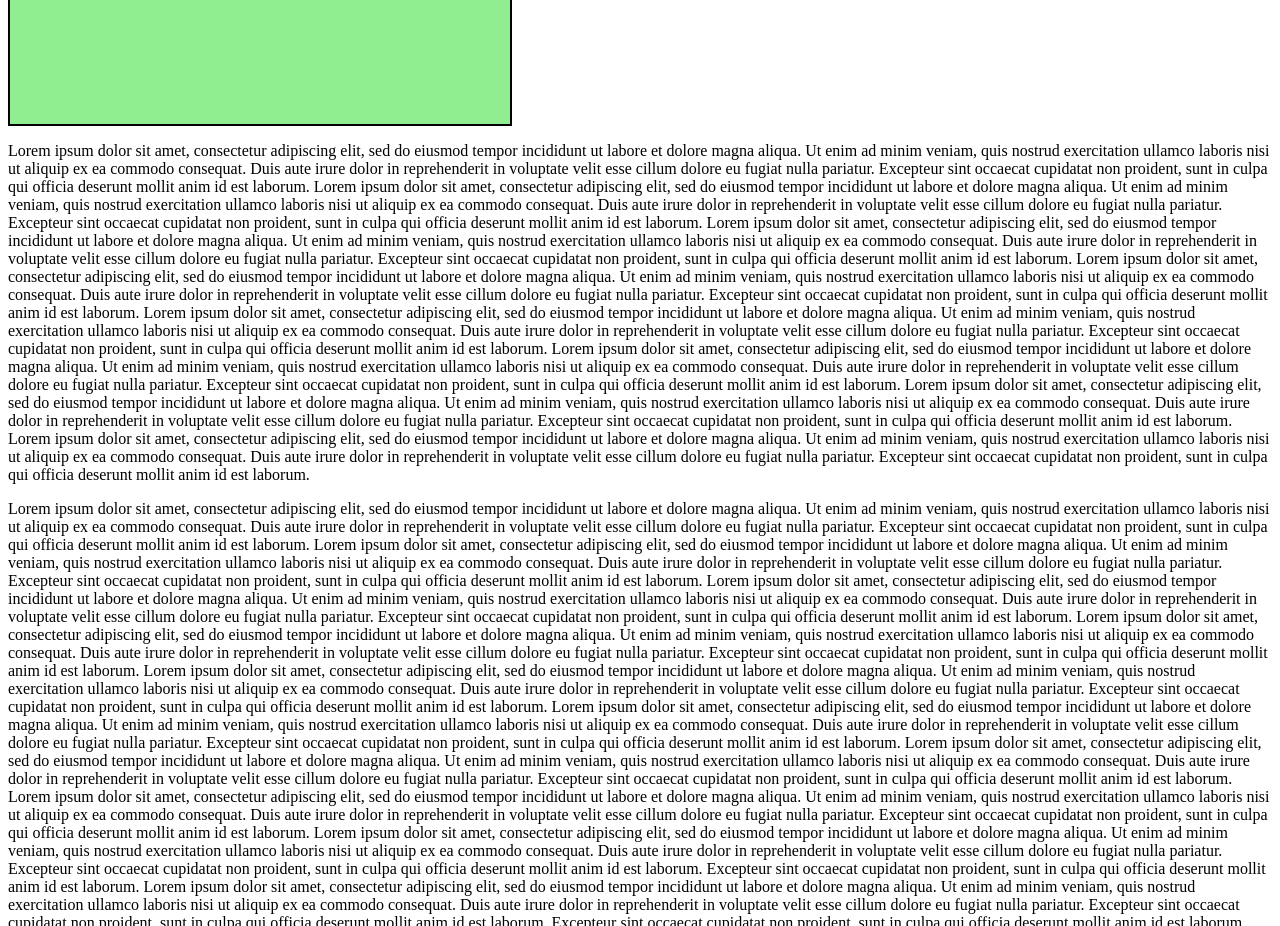
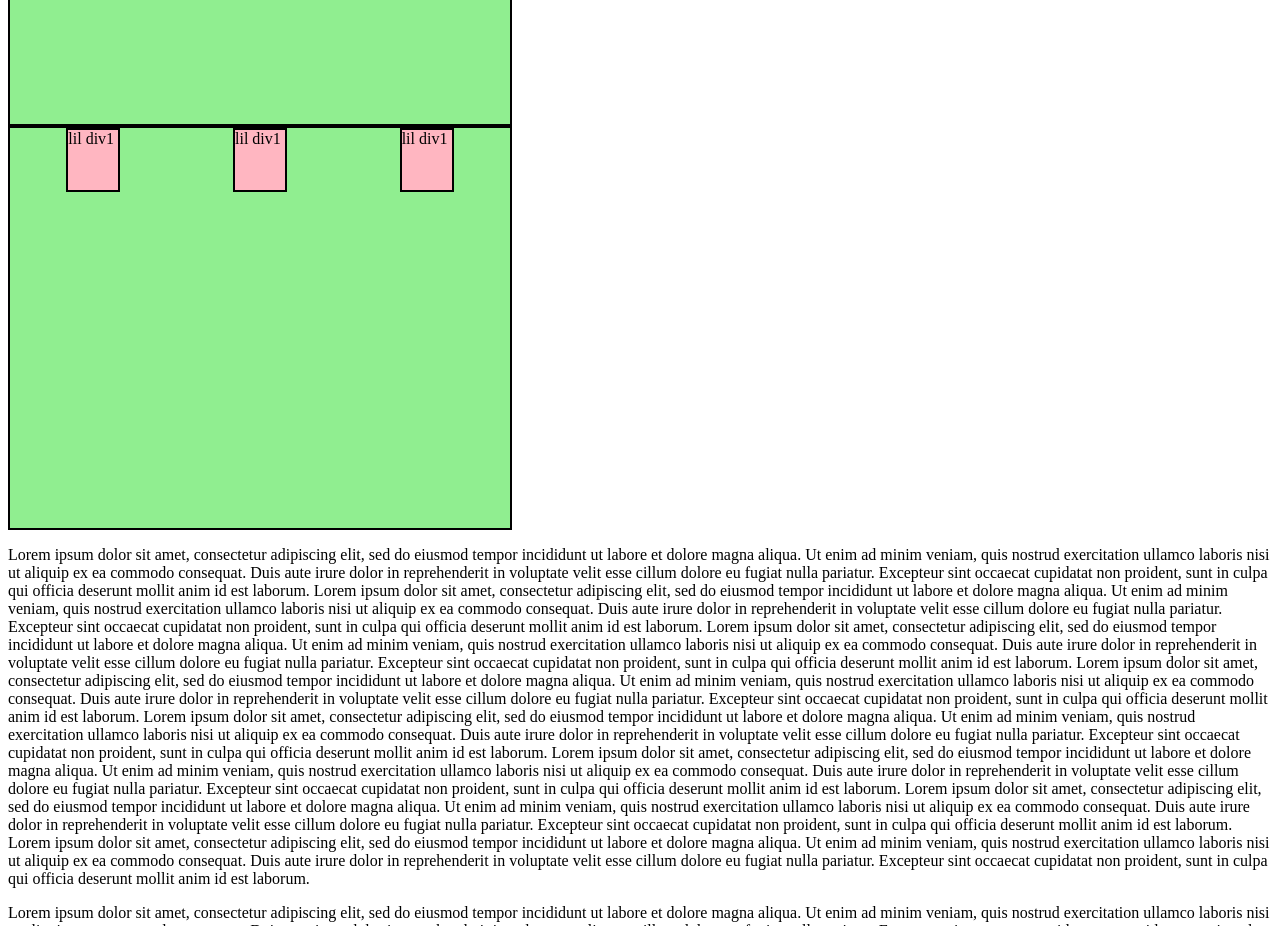
Before and after one commit to LimeFrogg/CS104-001-Lab6, a plain HTML site: page index.html in a window 1280 px wide. Shown: the part 2140-3066 px from the top of the page. Drawn offline with Linux system fonts and the light colour scheme.

Commit message:
Question 11

```diff
--- a/index.html
+++ b/index.html
@@ -26,7 +26,11 @@
         <div class="little">lil div1</div>
         <div class="little">lil div1</div>
     </div>
-
+    <div class="flex-container3">
+        <div class="little">lil div1</div>
+        <div class="little">lil div1</div>
+        <div class="little">lil div1</div>
+    </div>
     <p>Lorem ipsum dolor sit amet, consectetur adipiscing elit, sed do eiusmod tempor incididunt ut labore et dolore magna aliqua.
         Ut enim ad minim veniam, quis nostrud exercitation ullamco laboris nisi ut aliquip ex ea commodo consequat.
         Duis aute irure dolor in reprehenderit in voluptate velit esse cillum dolore eu fugiat nulla pariatur.
--- a/styles.css
+++ b/styles.css
@@ -82,3 +82,11 @@
     flex-direction:column;
     border:solid black 2px;
 }
+.flex-container3{
+    display:flex;
+    height: 400px;
+    width: 500px;
+    background-color: lightgreen;
+    justify-content: space-around;
+    border:solid black 2px;
+}
```
